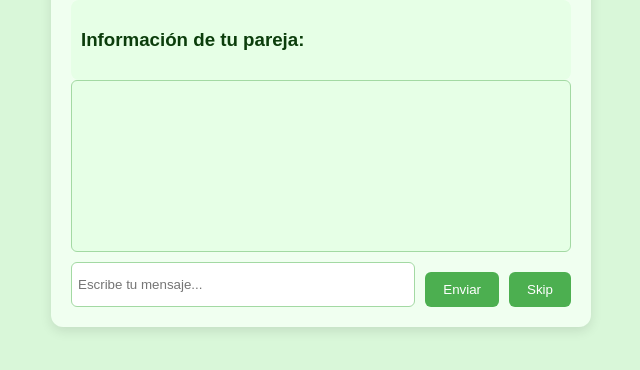
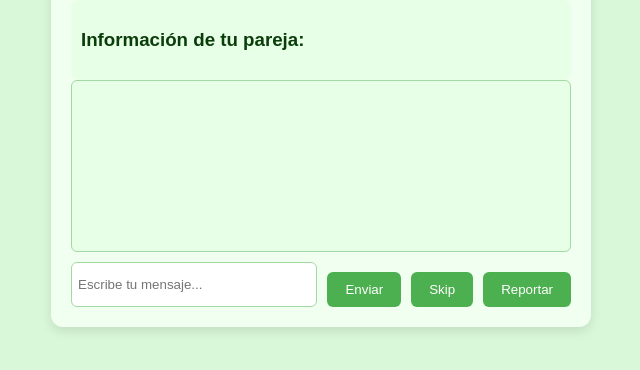
Before and after one commit to SqnJordan/popchat, a website: page public/chat.html in a window 1280 px wide. Shown: the part 118-488 px from the top of the page, without its empty margins (319-959 px from the left). Drawn offline with Linux system fonts and the light colour scheme.

Commit message:
Update chat.html

```diff
--- a/public/chat.html
+++ b/public/chat.html
@@ -21,11 +21,12 @@
   <div id="mensajes"></div>
 
   <div class="controls">
-    <input id="mensajeInput" type="text" placeholder="Escribe tu mensaje...">
+  <input id="mensajeInput" type="text" placeholder="Escribe tu mensaje...">
+  <button onclick="enviarMensaje()">Enviar</button>
+  <button onclick="skipPareja()">Skip</button>
+  <button onclick="reportar()">Reportar</button>
+</div>
 
-    <button onclick="enviarMensaje()">Enviar</button>
-    <button onclick="skipPareja()">Skip</button>
-  </div>
 </div>
 
 <script>
```
